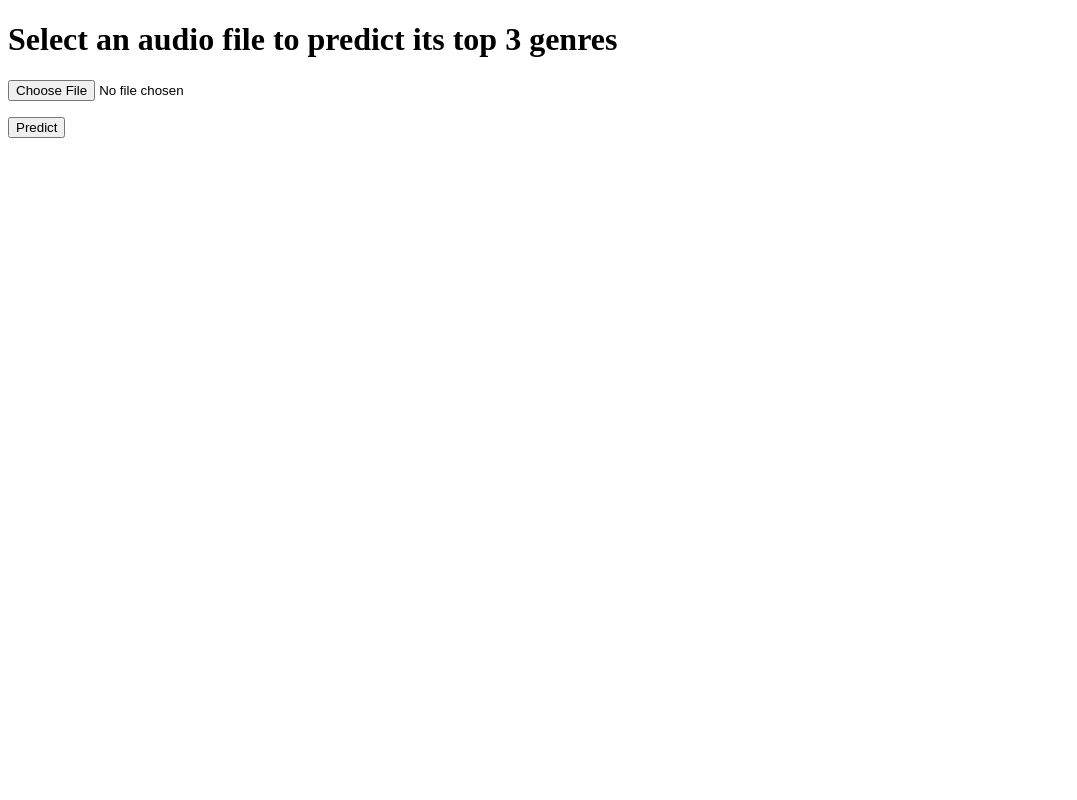
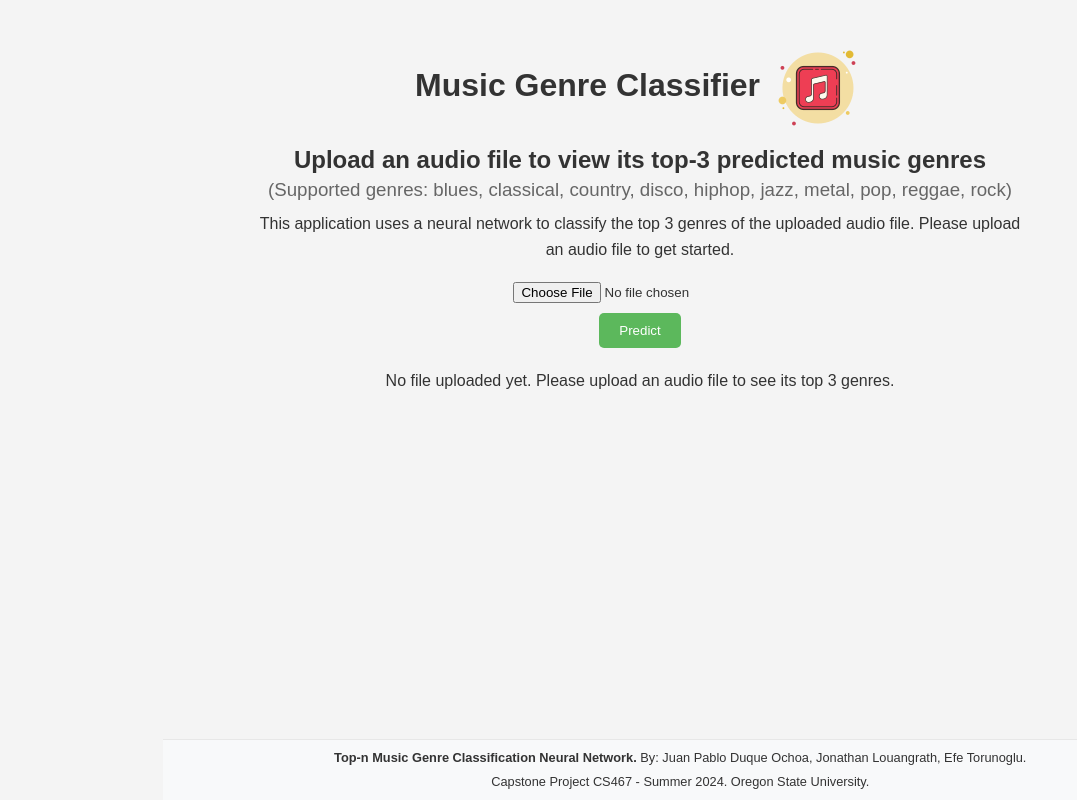
Before and after one commit to Efe-Torunoglu/CS467-Neural-Net-Classification, a Flask app: page / in a window 1280 px wide. Shown: the whole page, without its empty margins (0-1077 px from the left). Run offline with Flask 3, Linux system fonts and the light colour scheme.

Commit message:
modify index.html, app.py, images, styles.css to improve UI and user file handling

```diff
--- a/app.py
+++ b/app.py
@@ -3,6 +3,7 @@ from flask import Flask, render_template, request
 import numpy as np
 import keras
 import librosa
+import os
 
 
 SAMPLE_RATE = 22050
@@ -17,27 +18,47 @@ def index():
     """
     GET request renders default home page
     POST request processes audio file and predicts top 3 genres
-
     Returns:
         render_template() function to render index.html web page
     """
     if request.method == 'POST':
-        uploaded_file = request.files['file']
-        if uploaded_file.filename != '':
-            # uploaded_file holds the submitted file object
-            uploaded_file.save(uploaded_file.filename)
-        data_array = process_audio_file(uploaded_file.filename)
-        top_3_genres = predict_genres(data_array)
-        return render_template('index.html', genres=top_3_genres)
+        file_path = upload_file(request.files['file'])
+        if file_path:
+            data_array = process_audio_file(file_path)
+            top_3_genres = predict_genres(data_array)
+            filename = os.path.basename(file_path)
+            delete_after_prediction(file_path)
+            return render_template('index.html', genres=top_3_genres, filename=filename)
     return render_template('index.html')
+
+def upload_file(uploaded_file):
+    """
+    Handles file upload and saves the file to the server.
+    Args:
+        uploaded_file: File object from the request
+    Returns:
+        file_path: Path to the saved file
+    """
+    if uploaded_file.filename != '':
+        file_path = uploaded_file.filename
+        uploaded_file.save(file_path)
+        return file_path
+    return None
+
+def delete_after_prediction(file_path):
+    """
+    Deletes the file after prediction is done
+    Args:
+        file_path: File path to the audio file
+    """
+    if os.path.exists(file_path):
+        os.remove(file_path)
 
 def process_audio_file(file_path, n_mfcc=13, n_fft=2048, hop_length=512, duration_of_clip=3):
     """
     Modified audio processing file function from desktop_predictor.py
-
     Args:
         file_path: File path to the audio file
-
     Returns:
         data_array: MFCC information in a data array
     """
@@ -88,7 +109,7 @@ def predict_genres(data_array):
 
 
 if __name__ == '__main__':
-    app.run()
+    app.run(debug=True)
 
 
 # To write this code, we followed the tutorial by Miguel Grinberg:
--- /dev/null
+++ b/static/css/styles.css
@@ -0,0 +1,134 @@
+.container {
+    max-width: 800px;
+    margin: 0 auto;
+    padding: 0 20px;
+}
+
+html, body {
+    height: 100%;
+    margin: 0;
+    display: flex;
+    flex-direction: column;
+}
+
+body {
+    font-family: Arial, sans-serif;
+    background-color: #f4f4f4;
+    color: #333;
+    flex: 1;
+}
+
+h1, h2, h3, h4, p, form, ul, audio {
+    text-align: center;
+    margin: 0 auto;
+}
+
+h1 {
+    margin-top: 20px;
+}
+
+h2 {
+    margin-top: 10px;
+}
+
+h3 {
+    margin-top: 5px;
+    font-weight: normal;
+    color: #666;
+}
+
+p {
+    width: 80%;
+    line-height: 1.6;
+    margin: 10px auto;
+}
+
+form {
+    margin: 20px auto;
+}
+
+input[type="file"] {
+    display: block;
+    margin: 10px auto;
+}
+
+input[type="submit"] {
+    background-color: #5cb85c;
+    color: white;
+    border: none;
+    padding: 10px 20px;
+    cursor: pointer;
+    border-radius: 5px;
+}
+
+input[type="submit"]:hover {
+    background-color: #4cae4c;
+}
+
+h4 {
+    margin-top: 20px;
+}
+
+ul {
+    list-style-type: none;
+    padding: 0;
+}
+
+li {
+    margin: 5px 0;
+}
+
+audio {
+    display: block;
+    margin: 20px auto;
+}
+
+.predictions-block {
+    display: flex;
+    justify-content: center;
+    align-items: flex-start;
+    flex: 0;
+    margin-top: 10px;
+}
+
+.predictions {
+    text-align: right;
+    list-style-type: none;
+    padding: 0;
+    margin: 0;
+}
+
+.predictions li {
+    margin: 5px 0;
+}
+
+.footer {
+    background-color: #f8f9fa;
+    padding: 5px;
+    text-align: match-parent;
+    border-top: 1px solid #e7e7e7;
+    position: fixed;
+    width: 100%;
+    bottom: 0;
+    font-size: 0.8em;
+}
+
+.footer-content {
+    max-width: 800px;
+    margin: 0 auto;
+}
+
+.footer p {
+    margin: 3px 0;
+    color: #333;
+}
+
+.footer p strong {
+    font-size: 1em;
+}
+
+.site-container {
+    max-width: 1200px;
+    margin: 0 auto;
+    padding: 20px;
+}
--- a/templates/index.html
+++ b/templates/index.html
@@ -1,24 +1,50 @@
-<!doctype html>
-<html>
+<!DOCTYPE html>
+<html lang="en">
     <head>
-        <title>Predict Genres</title>
+        <meta charset="UTF-8">
+        <meta name="viewport" content="width=device-width, initial-scale=1.0">
+        <link rel="icon" type="image/png" href="{{ url_for('static', filename='images/icons8-music-32.png') }}">
+        <title>Music Genre Classifier</title>
+        <link rel="stylesheet" href="{{ url_for('static', filename='css/styles.css') }}">
     </head>
     <body>
-        <h1>Select an audio file to predict its top 3 genres</h1>
+        <div class="site-container">
+        <h1>
+            Music Genre Classifier
+            <img src="{{ url_for('static', filename='images/icons8-music-96.png') }}" alt="Music Icon" style="vertical-align: middle;">
+        </h1>
+        <h2>Upload an audio file to view its top-3 predicted music genres</h2>
+        <h3>(Supported genres: blues, classical, country, disco, hiphop, jazz, metal, pop, reggae, rock)</h3>
+        <p>This application uses a neural network to classify the top 3 genres of the uploaded audio file. Please upload an audio file to get started.</p>
         <form method="POST" action="" enctype="multipart/form-data">
-            <p><input type="file" name="file"></p>
+            <p><input type="file" name="file" accept="audio/*" required></p>
             <p><input type="submit" value="Predict"></p>
         </form>
-        <ul>
-            {% for row in genres %}
-                <li>{{ row[0] }}: {{row[1]}}</li>
-            {% endfor %}
-        </ul>
+        {% if filename %}
+            <h4>File selected: {{ filename }}</h4>
+            <p>The Top 3 genres for the selected file with their confidence values are:</p>
+            <div class="predictions-block">
+                <ul class="predictions">
+                    {% for row in genres %}
+                        <li>{{ row[0] }}: {{ '%.4f' | format(row[1]) }}</li>
+                    {% endfor %}
+                </ul>
+
+        {% else %}
+            <p>No file uploaded yet. Please upload an audio file to see its top 3 genres.</p>
+        {% endif %}
         {% for file in files %}
             <audio controls>
                 <source src="{{ url_for('serve_audio', filename=file) }}">
             </audio>
         {% endfor %}
+        <footer class="footer">
+            <p><strong>Top-n Music Genre Classification Neural Network.</strong>
+                By: Juan Pablo Duque Ochoa, Jonathan Louangrath, Efe Torunoglu.</p>
+                <p>Capstone Project CS467 - Summer 2024.
+                Oregon State University.</p>
+        </footer>
+        </div>
     </body>
 </html>
 
```
Also changed, not shown: static/images/icons8-music-16.png (added), static/images/icons8-music-32.png (added), static/images/icons8-music-96.png (added).
